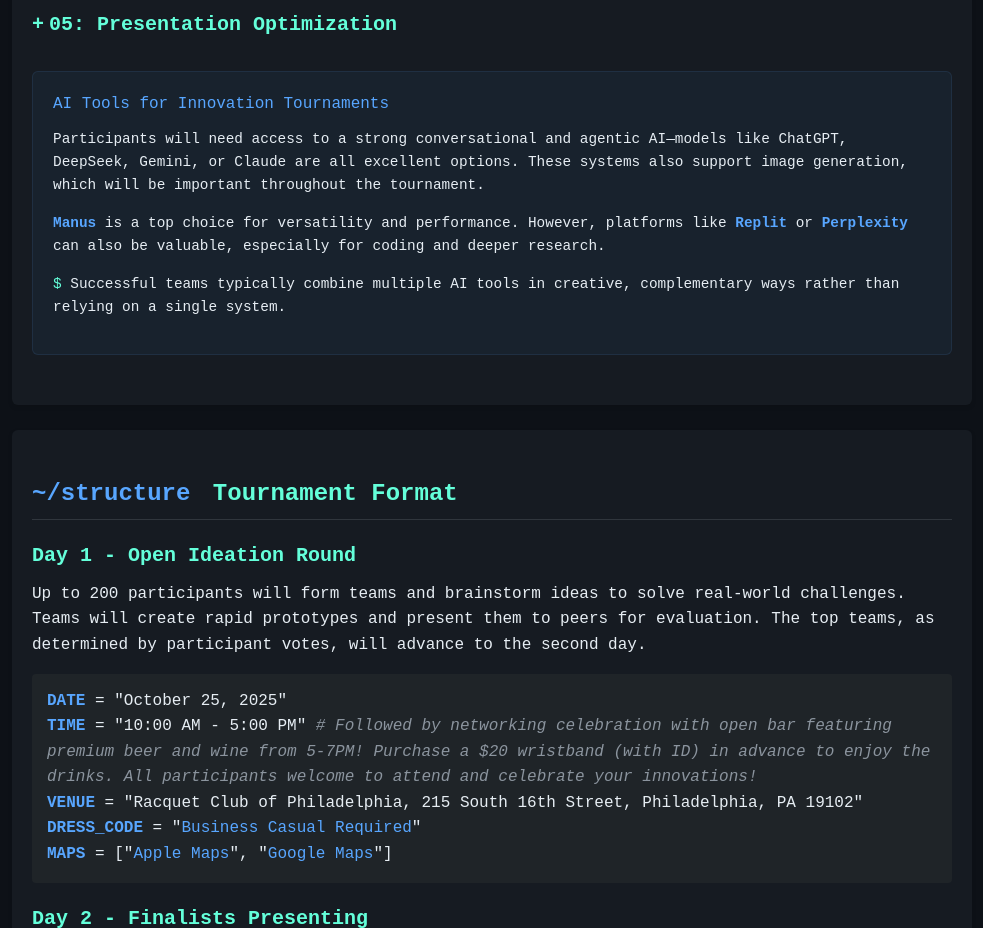
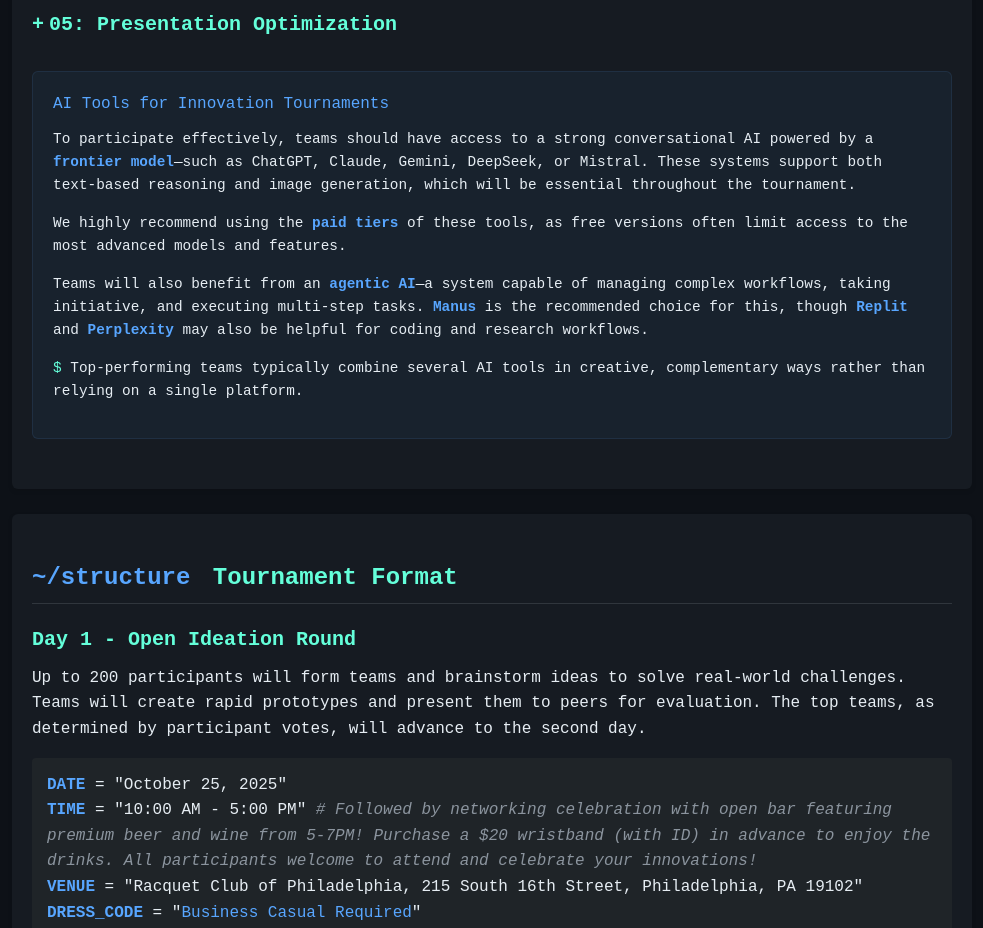
Before and after one commit to Philadelphia-Open-Innovation-Tournament/innovationphilly.com, a plain HTML site: page index.html in a window 1280 px wide. Shown: the part 1160-2088 px from the top of the page, without its empty margins (148-1131 px from the left). Drawn offline with Linux system fonts and the light colour scheme.

Commit message:
Update index.html

```diff
--- a/index.html
+++ b/index.html
@@ -330,13 +330,15 @@
         </div>
 
         <div class="info-section">
-    <div class="info-header">AI Tools for Innovation Tournaments</div>
-    <p>Participants will need access to a strong conversational and agentic AI—models like ChatGPT, DeepSeek, Gemini, or Claude are all excellent options. These systems also support image generation, which will be important throughout the tournament.</p>
+            <div class="info-header">AI Tools for Innovation Tournaments</div>
+            <p>To participate effectively, teams should have access to a strong conversational AI powered by a <span class="highlight">frontier model</span>—such as ChatGPT, Claude, Gemini, DeepSeek, or Mistral. These systems support both text-based reasoning and image generation, which will be essential throughout the tournament.</p>
 
-    <p><span class="highlight">Manus</span> is a top choice for versatility and performance. However, platforms like <span class="highlight">Replit</span> or <span class="highlight">Perplexity</span> can also be valuable, especially for coding and deeper research.</p>
+            <p>We highly recommend using the <span class="highlight">paid tiers</span> of these tools, as free versions often limit access to the most advanced models and features.</p>
 
-    <p class="terminal-prompt">Successful teams typically combine multiple AI tools in creative, complementary ways rather than relying on a single system.</p>
-</div>
+            <p>Teams will also benefit from an <span class="highlight">agentic AI</span>—a system capable of managing complex workflows, taking initiative, and executing multi-step tasks. <span class="highlight">Manus</span> is the recommended choice for this, though <span class="highlight">Replit</span> and <span class="highlight">Perplexity</span> may also be helpful for coding and research workflows.</p>
+
+            <p class="terminal-prompt">Top-performing teams typically combine several AI tools in creative, complementary ways rather than relying on a single platform.</p>
+        </div>
     </div>
 
     <div class="section">
```
